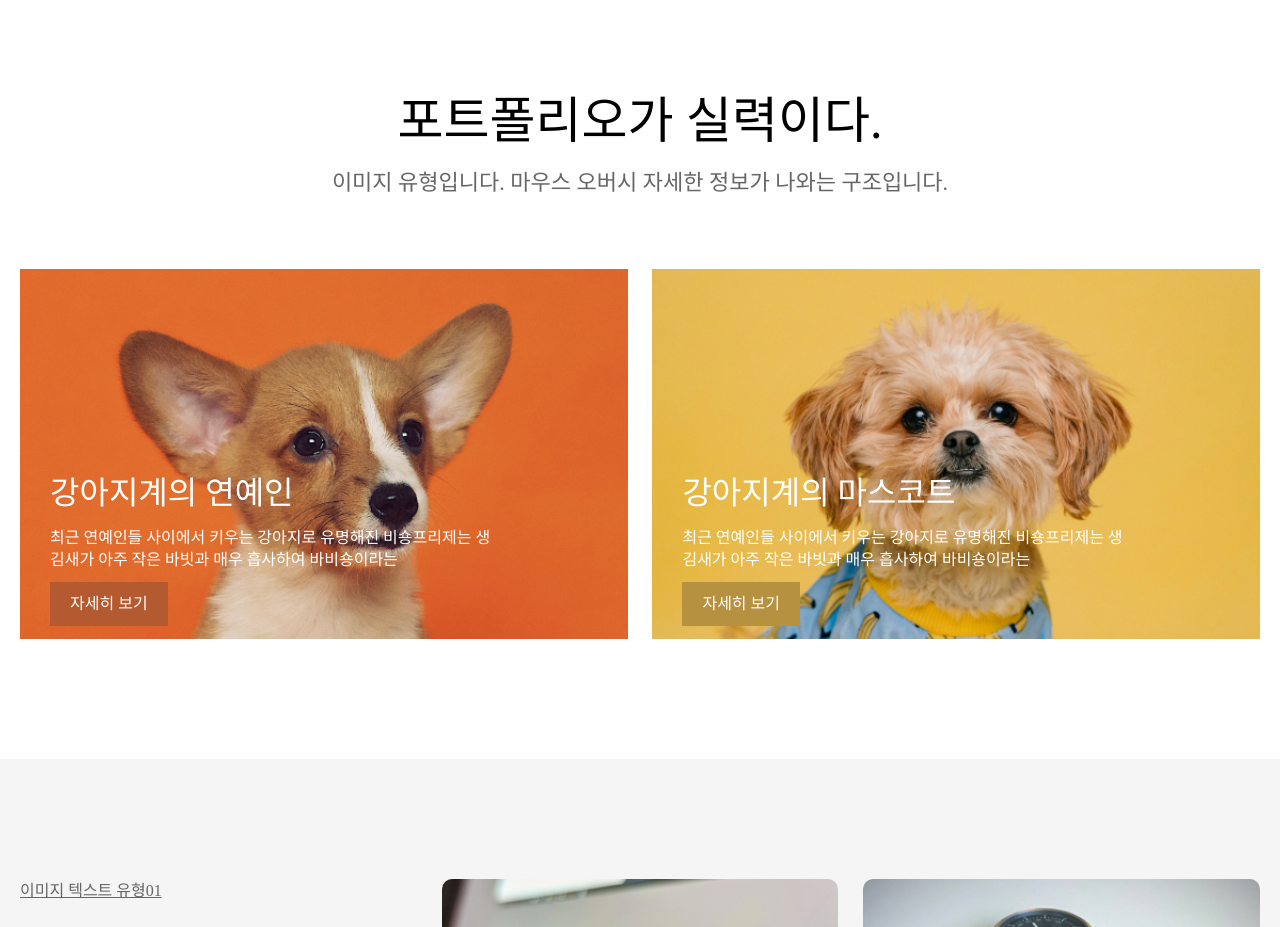
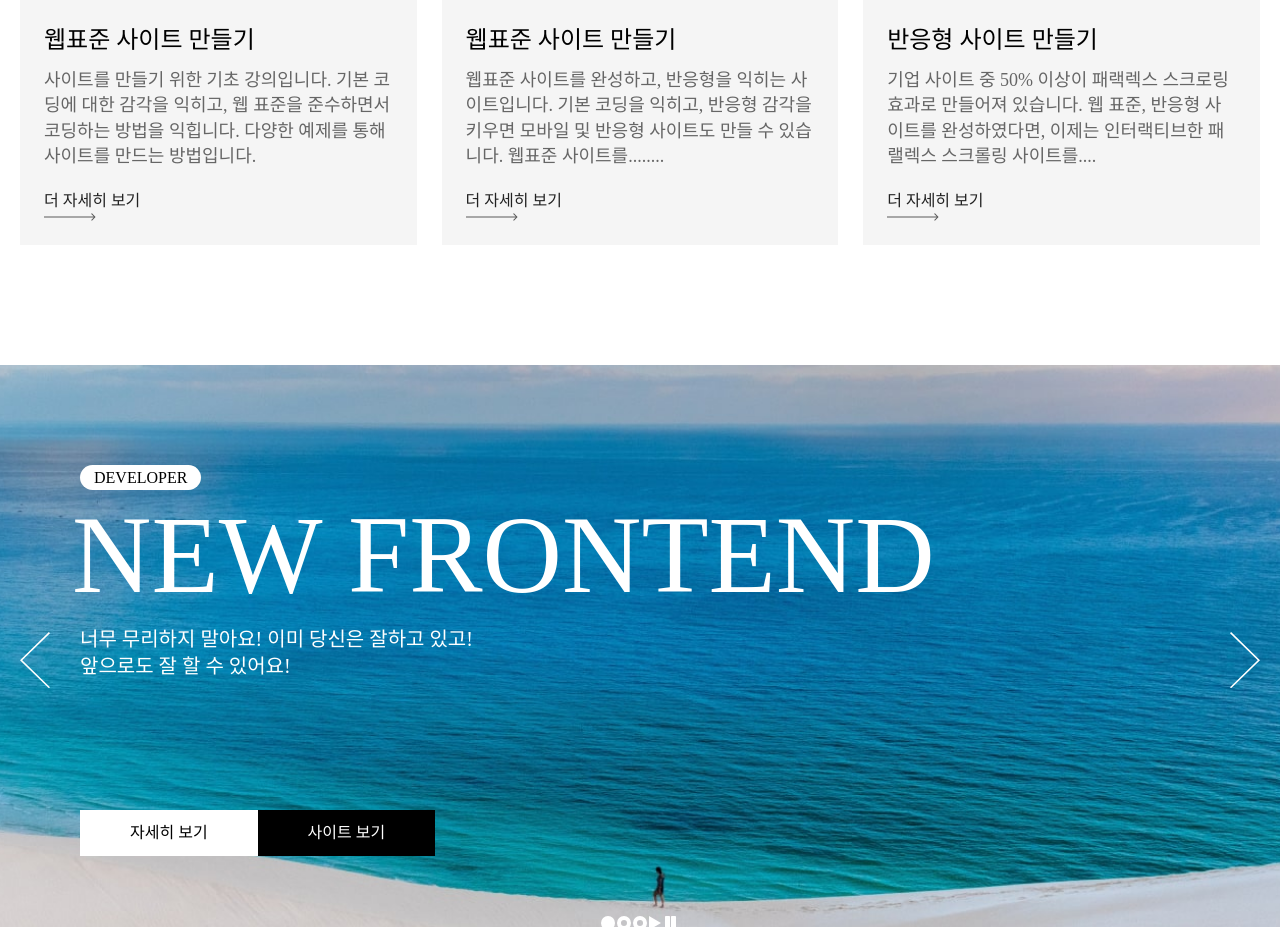
Before and after one commit to highfive-goorm/highfive-front, a React (Create React App) app: page / in a window 1280 px wide. Shown: the part 685-1612 px from the top of the page. Built offline with nearby package versions, Linux system fonts and the light colour scheme; a web font is replaced by a local one.

Commit message:
remove (HG-70) : 컴포넌트 위치 재배치, 불필요한 컴포넌트 import 제거(ImgText, Text, Banner)

```diff
--- a/src/App.js
+++ b/src/App.js
@@ -3,16 +3,13 @@ import { Navigate, Routes, Route } from 'react-router-dom';
 
 import './assets/css/reset.css';
 import './assets/css/style.css';
-
+import SearchBar from './components/SearchBar'
 import Header from './components/Header';
 import Main from './components/Main';
 import Footer from './components/Footer';
 import Slider from './components/Slider';
 import Image from './components/Image';
-import ImgText from './components/ImgText';
 import Card from './components/Card';
-import Banner from './components/Banner';
-import Text from './components/Text';
 import LoginPage from './pages/Login';
 
 import Signup from './pages/Signup'; // 🔹 소문자 파일 이름 기준 import
@@ -22,13 +19,11 @@ import { useAuth } from './context/AuthContext';
 const HomePage = () => (
   <>
     <Header element="nexon" />
+    <SearchBar />
     <Main>
-      <Slider element="nexon" />
-      <Image element="section nexon" title="포트폴리오가 실력이다." />
-      <ImgText element="section nexon gray" title="이미지 텍스트 유형" />
-      <Card element="section nexon" title="웹스토리보이 강의" />
-      <Banner element="nexon" title="배너 영역" />
-      <Text element="section nexon" title="텍스트 유형01" />
+    <Card element="section nexon" title="추천 서비스" />
+    <Slider element="nexon" title="광고 배너"/>
+    <Image element="section nexon" title="상품 리스트" />
     </Main>
     <Footer element="nexon section gray" />
   </>
```
